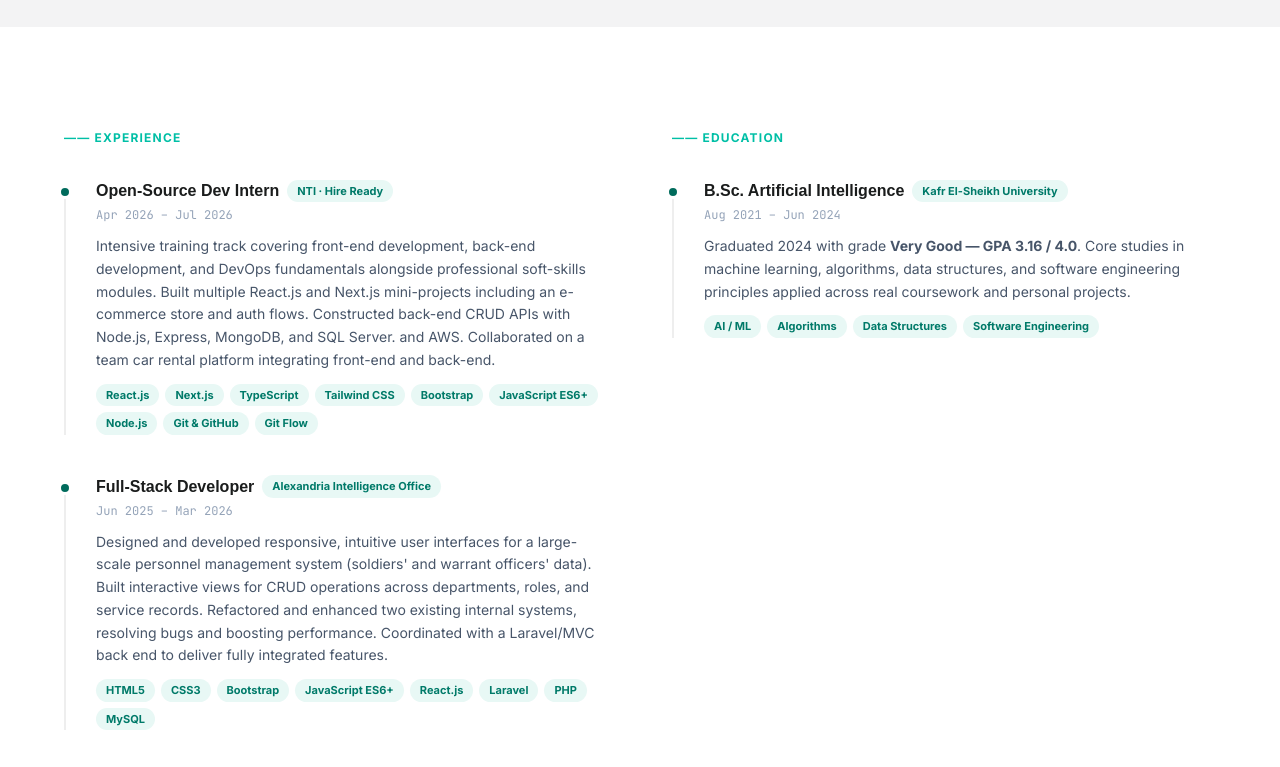
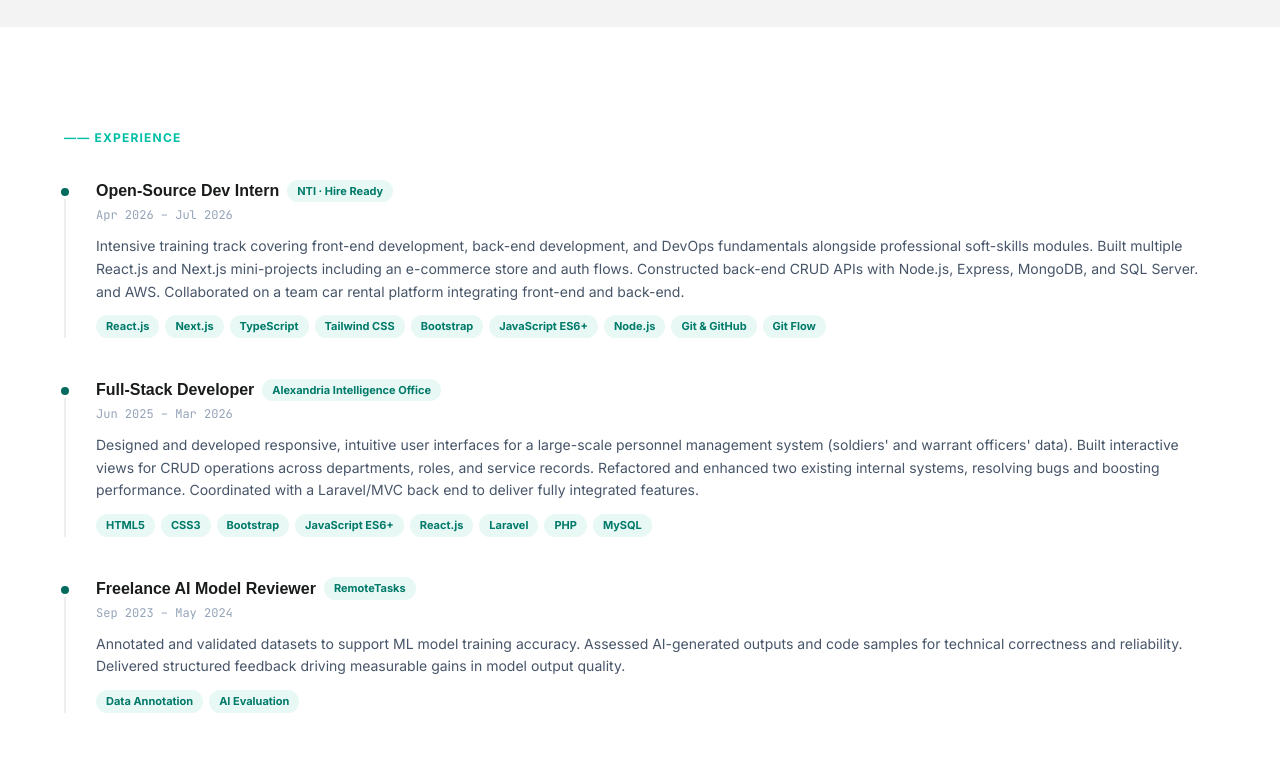
Before and after one commit to BahaaMedhat11/bahaa-wanas-portfolio, a plain HTML site: page index.html in a window 1280 px wide. Shown: the part 3060-3827 px from the top of the page. Drawn offline with nearby package versions, Linux system fonts and the light colour scheme; a web font is replaced by a local one.

Commit message:
renaming html file

```diff
--- a/portfolio.html
+++ b/index.html
@@ -1593,7 +1593,7 @@
     <!-- ===== EXPERIENCE & EDUCATION ===== -->
     <section id="experience" class="bg-white section-padding">
       <div class="max-w-[1200px] mx-auto px-6">
-        <div class="grid md:grid-cols-2 gap-16">
+        <div class="grid md:grid-cols-1 gap-16">
           <!-- Experience -->
           <div>
             <span class="editorial-label mb-8 block"
@@ -1702,7 +1702,7 @@
           </div>
 
           <!-- Education -->
-          <div>
+          <!-- <div>
             <span class="editorial-label mb-8 block"
               >&#8212;&#8212; EDUCATION</span
             >
@@ -1735,7 +1735,7 @@
                 </div>
               </div>
             </div>
-          </div>
+          </div> -->
         </div>
       </div>
     </section>
```
